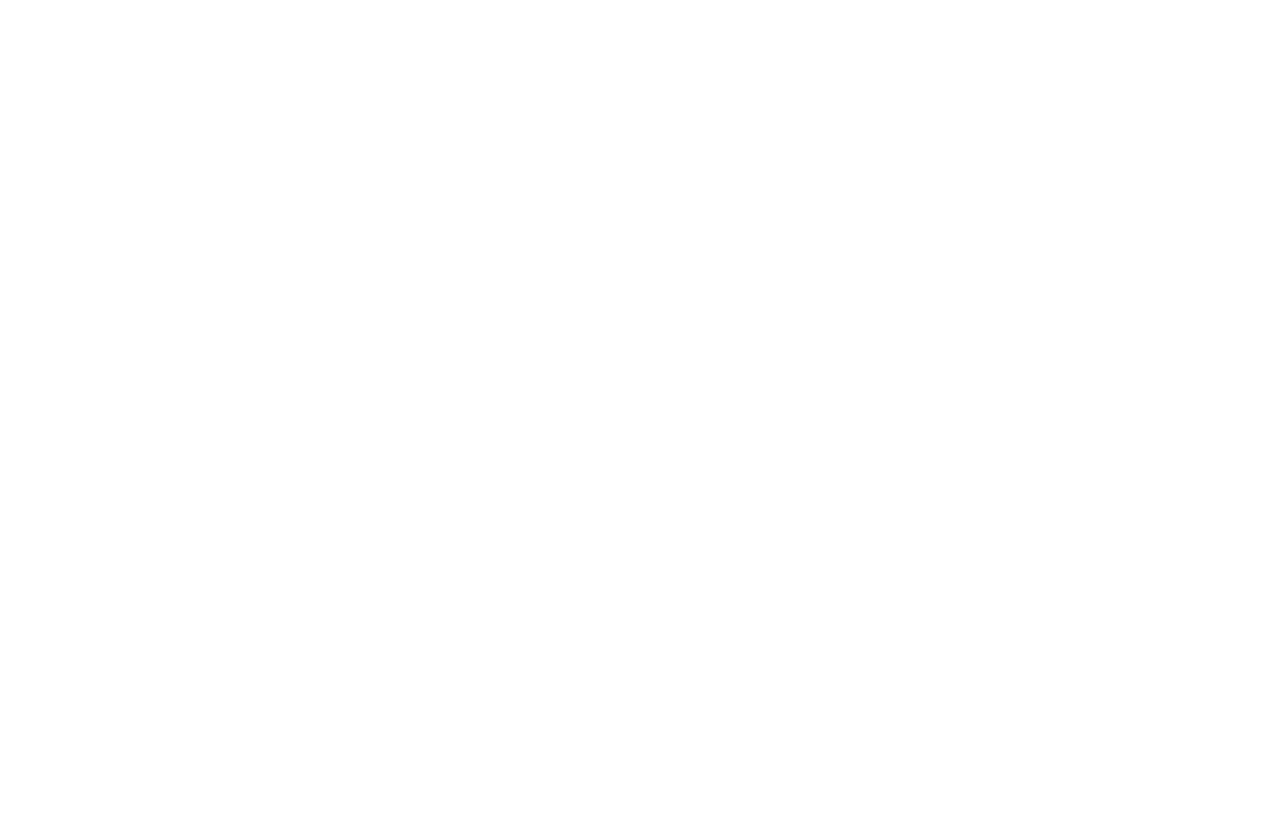
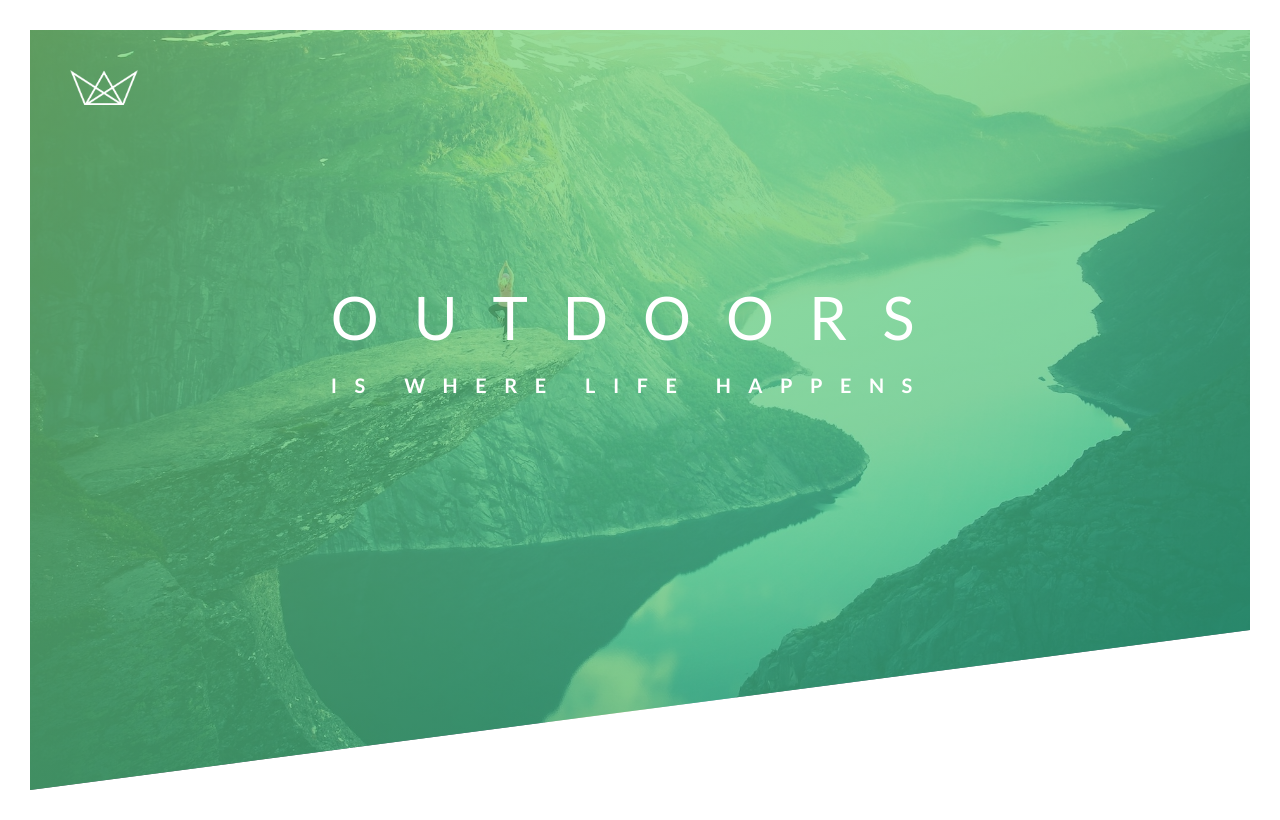
Before and after one commit to KirillSelyukov/css, a plain HTML site: page Natours/starter/index.html in a window 1280 px wide. Drawn offline with Linux system fonts and the light colour scheme; files that its build step writes are made by us from their sources.

Commit message:
Create cool css animation

```diff
--- a/Natours/starter/css/style.css
+++ b/Natours/starter/css/style.css
@@ -6,3 +6,101 @@ Medium green: #55c57a
 Dark green: #28b485
 
 */
+* {
+    margin:0;
+    padding: 0;
+    box-sizing: border-box;
+}
+
+body {
+    font-family: "Lato", sans-serif;
+    font-weight: 400;
+    font-size: 16px;
+    line-height: 1.7;
+    color: #777;
+    padding: 30px;
+}
+
+.header {
+    height: 95vh;
+    background-image: linear-gradient(to right bottom, #7ed56fb0, #28b485b0), url('../img/hero.jpg');
+    background-size: cover;
+    background-position: top;
+    clip-path: polygon(0 0, 100% 0, 100% 75vh, 0 100%);
+    position: relative;
+}
+.text-box {
+    position: absolute;
+    top: 40%;
+    left: 50%;
+    transform: translate(-50%,-50%);
+
+}
+
+.logo-box {
+    position: absolute;
+    top: 40px;
+    left: 40px;
+}
+
+.logo {
+    height: 35px;
+}
+
+.heading-primary {
+    color: #fff;
+    text-transform: uppercase;
+    backface-visibility: hidden;
+
+}
+
+.heading-primary-main {
+    display: block;
+    font-size: 60px;
+    font-weight: 400;
+    letter-spacing: 35px;
+    animation-name: moveInLeft;
+    animation-duration: 3s;
+    animation-timing-function: ease-out;
+}
+
+.heading-primary-sub {
+
+    display: block;
+    font-size: 20px;
+    font-weight: 700;
+    letter-spacing: 17.5px;
+    animation: moveInRight 3s ease-out;
+}
+
+@keyframes moveInLeft {
+    0% {
+        opacity: 0;
+        transform: translateX(-100px)
+    }
+
+    80%{
+        transform: translateX(10px)
+
+    }
+
+    100% {
+        opacity: 1;
+        transform: translateX(0)
+    }
+}
+
+@keyframes moveInRight {
+    0%{
+        opacity: 0;
+        transform: translateX(100px)
+    }
+    80%{
+        transform: translateX(-10px)
+    }
+
+    100%{
+        opacity: 1;
+        transform: translateX(0)
+    }
+}
--- a/Natours/starter/index.html
+++ b/Natours/starter/index.html
@@ -1,19 +1,32 @@
 <!DOCTYPE html>
 <html lang="en">
+
 <head>
     <meta charset="UTF-8">
     <meta name="viewport" content="width=device-width, initial-scale=1.0">
 
     <link href="https://fonts.googleapis.com/css?family=Lato:100,300,400,700,900" rel="stylesheet">
 
-        <link rel="stylesheet" href="css/icon-font.css">
+    <!-- <link rel="stylesheet" href="css/icon-font.css"> -->
     <link rel="stylesheet" href="css/style.css">
     <link rel="shortcut icon" type="image/png" href="img/favicon.png">
 
     <title>Natours | Exciting tours for adventurous people</title>
 </head>
+
 <body>
-
+    <header class="header">
+        <div class="logo-box">
+            <img src="./img/logo-white.png" alt="Logo" class="logo">
+        </div>
+        <div class="text-box">
+            <h1 class="heading-primary">
+                <span class="heading-primary-main">Outdoors</span>
+                <span class="heading-primary-sub">is where life happens</span>
+            </h1>
+        </div>
+    </header>
 
 </body>
+
 </html>
```
Lines whose indentation alone changed are shown as unchanged.
